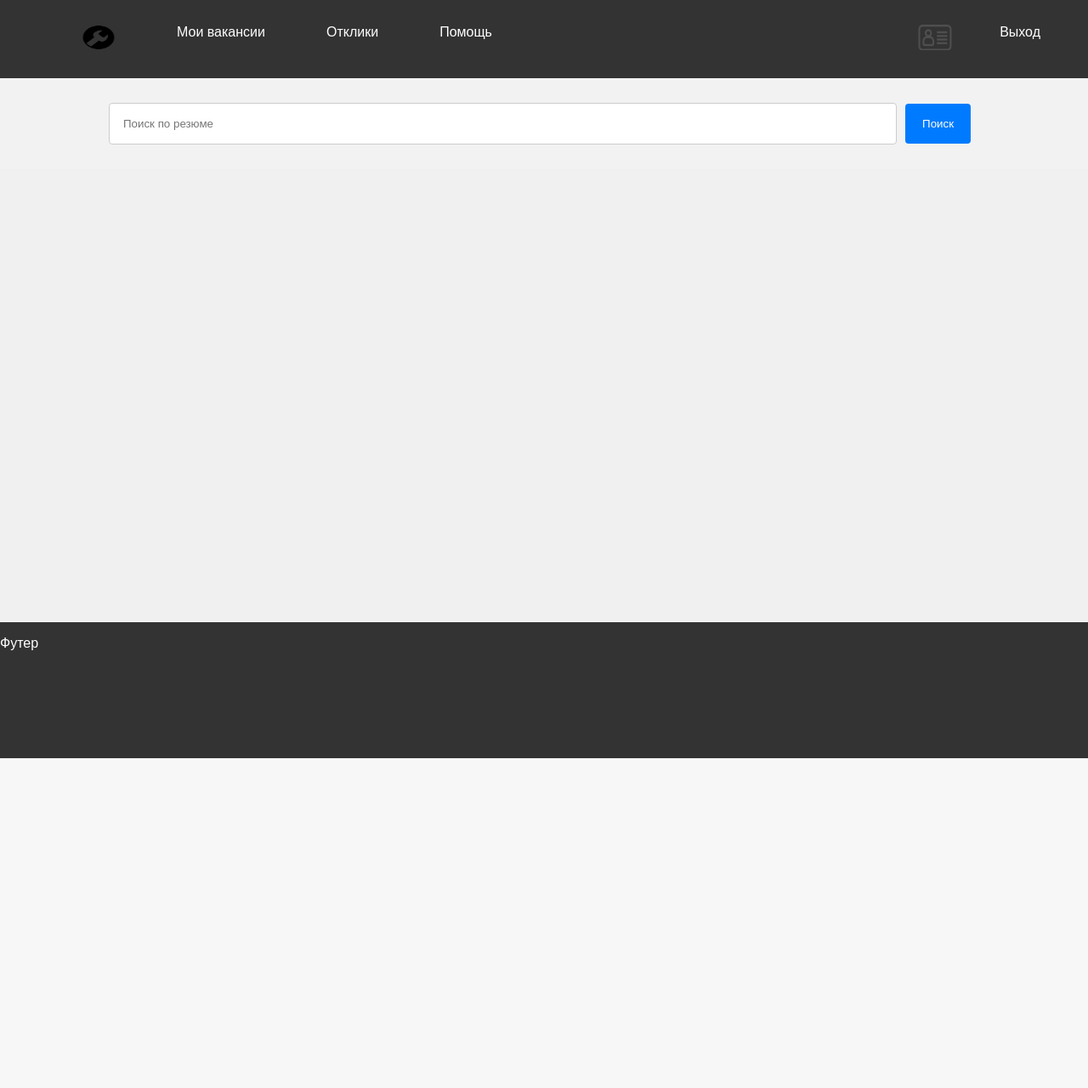
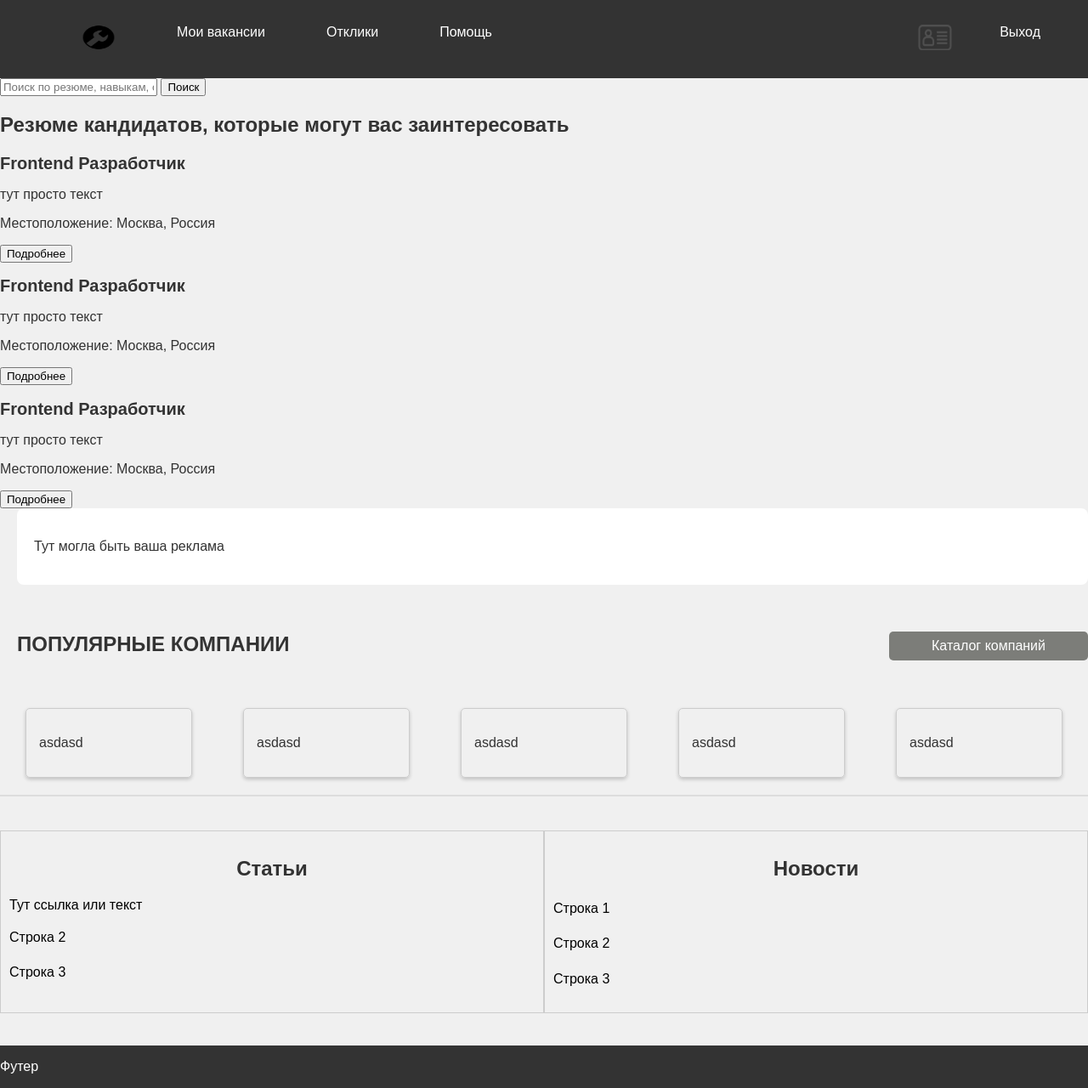
Before and after one commit to smile-rus1/my_diplom, a Django app: page /employer/main in a window 1280 px wide. Shown: the whole page at 85% size. Before the commit the page ends 892 px from the top, so only its background shows below. Run offline with Django 4.2, Linux system fonts and the light colour scheme; a user stored in the database is signed in; tables that the repository leaves empty hold one stand-in row (values such as "Sample post").

Commit message:
Написал верстку, для employer/main, "сделал вывод" нескольких резюме, ну и так немного другой информации.

```diff
--- a/job_search_help_site/search_site/templates/index_company.html
+++ b/job_search_help_site/search_site/templates/index_company.html
@@ -7,14 +7,82 @@
 <link type="text/css" href="{% static 'search_site/styles/main_applicant.css' %}" rel="stylesheet"/>
 <link type="text/css" href="{% static 'search_site/styles/vacancy_for_main_page.css' %}" rel="stylesheet"/>
 <link type="text/css" href="{% static 'search_site/styles/news_and_useful_article.css' %}" rel="stylesheet"/>
-<link type="text/css" href="{% static 'search_site/styles/index_applicant.css' %}" rel="stylesheet"/>
+<link type="text/css" href="{% static 'search_site/styles/index_company.css' %}" rel="stylesheet"/>
 {% endblock %}
 
 {% block content %}
 <div class="header-search">
      <form action="/search/vacancy" method="get" class="search-form">
-        <input type="text" class="search-input" placeholder="Поиск по резюме" name="vacancy">
+        <input type="text" class="search-input"
+               placeholder="Поиск по резюме, навыкам, опыту, названию специальности..." name="vacancy">
         <button class="search-button">Поиск</button>
      </form>
 </div>
+
+<div class="main-content">
+    <div class="container-resume">
+        <h2>Резюме кандидатов, которые могут вас заинтересовать</h2>
+        <!--ТУТ ТОЖЕ ВЫВОДИТЬ ПРОСТО РАНДОМНЫЕ РЕЗЮМЕ 5 или больше штук!!!-->
+        <div class="resume-card">
+            <h2 class="resume-title">Frontend Разработчик</h2>
+            <p class="resume-description">тут просто текст</p>
+            <p class="resume-location">Местоположение: Москва, Россия</p>
+            <button class="more-info-button">Подробнее</button>
+        </div>
+        <div class="resume-card">
+            <h2 class="resume-title">Frontend Разработчик</h2>
+            <p class="resume-description">тут просто текст</p>
+            <p class="resume-location">Местоположение: Москва, Россия</p>
+            <button class="more-info-button">Подробнее</button>
+        </div>
+        <div class="resume-card">
+            <h2 class="resume-title">Frontend Разработчик</h2>
+            <p class="resume-description">тут просто текст</p>
+            <p class="resume-location">Местоположение: Москва, Россия</p>
+            <button class="more-info-button">Подробнее</button>
+        </div>
+    </div>
+    <div class="ad-container">
+        <p>Тут могла быть ваша реклама</p>
+    </div>
+</div>
+
+<div class="container-content">
+        <div class="header">
+            <h6 class="elegant-header">Популярные компании</h6>
+            <a class="link-button" href="#">Каталог компаний</a>
+        </div>
+        <div class="row">
+                <div class="item-company">
+                    <p>asdasd</p>
+                </div>
+                <div class="item-company">
+                    <p>asdasd</p>
+                </div>
+                <div class="item-company">
+                    <p>asdasd</p>
+                </div>
+                <div class="item-company">
+                    <p>asdasd</p>
+                </div>
+                <div class="item-company">
+                    <p>asdasd</p>
+                </div>
+            </div>
+        <hr>
+        <div class="container-block">
+            <div class="column-block">
+                  <h2 class="header-block">Статьи</h2>
+                  <a href="#">Тут ссылка или текст</a>
+                  <p class="column-text">Строка 2</p>
+                  <p class="column-text">Строка 3</p>
+            </div>
+             <div class="column-block">
+                  <h2 class="header-block">Новости</h2>
+                  <p class="column-text">Строка 1</p>
+                  <p class="column-text">Строка 2</p>
+                  <p class="column-text">Строка 3</p>
+             </div>
+        </div>
+</div>
 {% endblock %}
```
